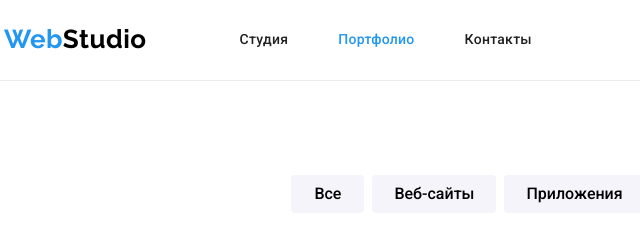
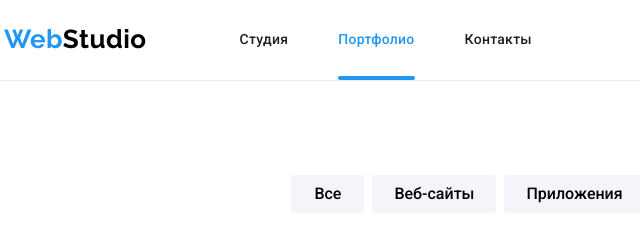
Before and after one commit to Oliko136/goit-markup-hw-05, a plain HTML site: page portfolio.html in a window 1280 px wide. Shown: the top 240 px of the page, 51-691 px from the left. Drawn offline with nearby package versions, Linux system fonts and the light colour scheme.

Commit message:
Добавлена линия подчеркивания текущей страницы

```diff
--- a/css/styles.css
+++ b/css/styles.css
@@ -82,6 +82,7 @@ img {
 }
 
 .site-nav-link {
+  position: relative;
   display: block;
   padding-top: 32px;
   padding-bottom: 32px;
@@ -96,6 +97,18 @@ img {
 
 .site-nav-link.current {
   color: var(--accent-color);
+}
+
+.site-nav-link.current::after {
+  position: absolute;
+  left: 0;
+  bottom: 0;
+  content: "";
+
+  width: 100%;
+  height: 4px;
+  border-radius: 2px;
+  background-color: var(--accent-color);
 }
 
 .site-nav-link:hover,
```
